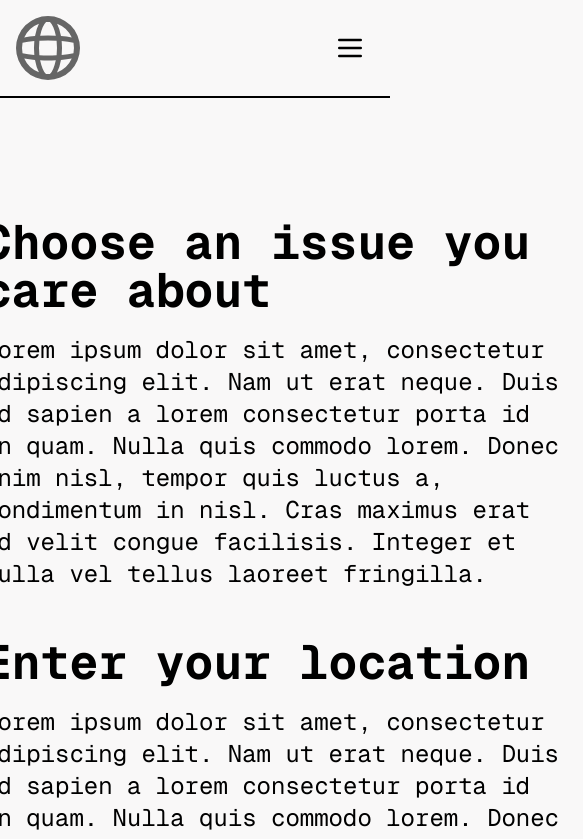
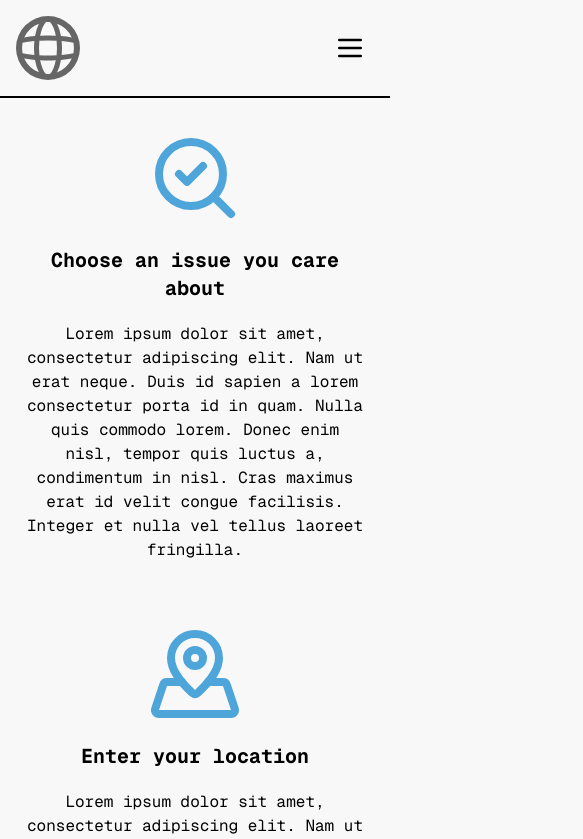
Before and after one commit to vtruo009/media-communication, a Next.js app: page /getting-started in a window 390 px wide. Shown: the top 839 px of the page, 583 px wide, since content can reach past the window. Built offline with nearby package versions, Linux system fonts and the light colour scheme.

Commit message:
mobile friendly getting started page

```diff
--- a/app/(root)/getting-started/page.tsx
+++ b/app/(root)/getting-started/page.tsx
@@ -21,7 +21,7 @@ const GettingStarted = () => {
 	];
 
 	return (
-		<div className='flex flex-col items-center pt-24'>
+		<div className='flex flex-col items-center'>
 			{instructions.map((instruction) => (
 				<Instruction
 					key={instruction.label}
--- a/components/Header.tsx
+++ b/components/Header.tsx
@@ -26,7 +26,7 @@ const Header = () => {
 
 				<div className={`${isOpen ? 'mobile-nav' : 'max-lg:hidden'} block`}>
 					<nav>
-						<ul className='px-12 lg:flex lg:flex-row lg:gap-x-4'>
+						<ul className='px-12 lg:flex lg:flex-row lg:px-0 lg:gap-x-4'>
 							{tabs.map((tab, key) => (
 								<li key={key} className='flex flex-col gap-y-8'>
 									<Link
--- a/components/Instruction.tsx
+++ b/components/Instruction.tsx
@@ -8,11 +8,15 @@ interface InstructionProps {
 
 const Instruction = ({ label, icon, instruction }: InstructionProps) => {
 	return (
-		<div className='flex flex-row p-6 gap-x-14 items-start'>
-			{icon}
-			<div className='w-xl'>
-				<p className='text-5xl font-bold pb-5'>{label}</p>
-				<p className='text-2xl'>{instruction}</p>
+		<div className='flex flex-col items-center px-6 py-8 lg:flex-row lg:gap-x-14 lg:items-start lg:px-60'>
+			<div className='pb-5'>{icon}</div>
+			<div className='w-fit'>
+				<p className='text-center text-xl font-bold pb-5 lg:text-3xl lg:text-start'>
+					{label}
+				</p>
+				<p className='text-base text-center lg:text-lg lg:text-start'>
+					{instruction}
+				</p>
 			</div>
 		</div>
 	);
```
